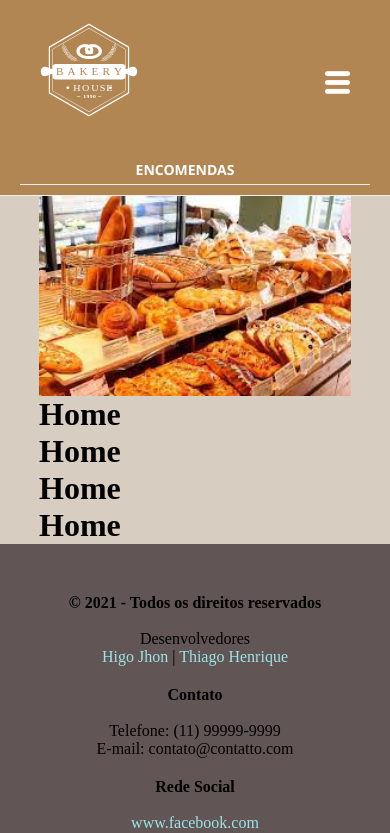
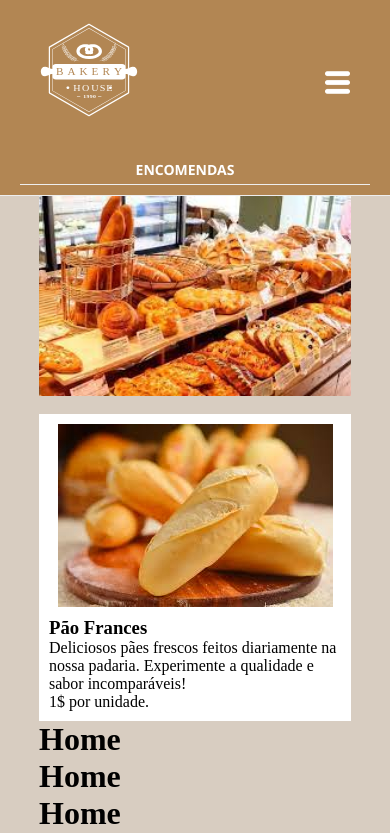
Before and after one commit to HigoJhon/Padaria, a React (Vite) app: page / in a window 390 px wide. Shown: the top 833 px of the page. Built offline with nearby package versions, Linux system fonts and the light colour scheme; the HTML template or start-up script is replaced by a standard one.

Commit message:
FEAT: Adcionando img do pao,  inforaçõe e CSS

```diff
--- a/src/pages/home.jsx
+++ b/src/pages/home.jsx
@@ -1,7 +1,8 @@
 import Hearder from '../components/hearder';
 import Footer from '../components/footer';
+import '../style/home.css';
 import Paes from '../assets/paes.jpeg';
-import '../style/home.css';
+import Pao from '../assets/pao.jpeg';
 
 const Home = () => {
     return (
@@ -12,6 +13,15 @@ const Home = () => {
             <main>
                 <div className='img-paes'>
                     <img src={Paes} alt="Pão delicioso"/>
+                </div>
+                <br />
+                <div className='inf-pao'>
+                    <img src={Pao} alt="informações do pao" />
+                    <div>
+                        <h3>Pão Frances</h3>
+                        <p>Deliciosos pães frescos feitos diariamente na nossa padaria. Experimente a qualidade e sabor incomparáveis!</p>
+                        <p>1$ por unidade.</p>
+                    </div>
                 </div>
                     <h1>Home</h1>
                     <h1>Home</h1>
--- a/src/style/home.css
+++ b/src/style/home.css
@@ -24,3 +24,37 @@ main {
     height: 100%;
     object-fit: cover;
 }
+
+
+/* CSS dos Paes co informações  */
+
+
+.inf-pao {
+    display: flex;
+    justify-content: space-between;
+    padding: 10px;
+    background-color: #fff;
+}
+
+.inf-pao img {
+    max-width: 100%; /* Garante que a imagem não ultrapasse a largura do contêiner */
+    height: auto; /* Mantém a proporção da imagem */
+}
+
+.inf-pao div {
+    flex-grow: 1; /* Ocupa o espaço restante no contêiner */
+    margin-left: 10px; /* Adiciona espaço à esquerda da div */
+}
+
+/* Adicione uma media query para ajustar o layout em telas menores */
+@media (max-width: 768px) {
+    .inf-pao {
+        flex-direction: column; /* Altera para layout de coluna em telas menores */
+        align-items: center; /* Centraliza os itens quando estão empilhados verticalmente */
+    }
+
+    .inf-pao div {
+        margin-left: 0; /* Remove a margem à esquerda na visualização de coluna */
+        margin-top: 10px; /* Adiciona espaço acima da div quando estão empilhadas verticalmente */
+    }
+}
```
Also changed, not shown: src/assets/pao.jpeg (added).
